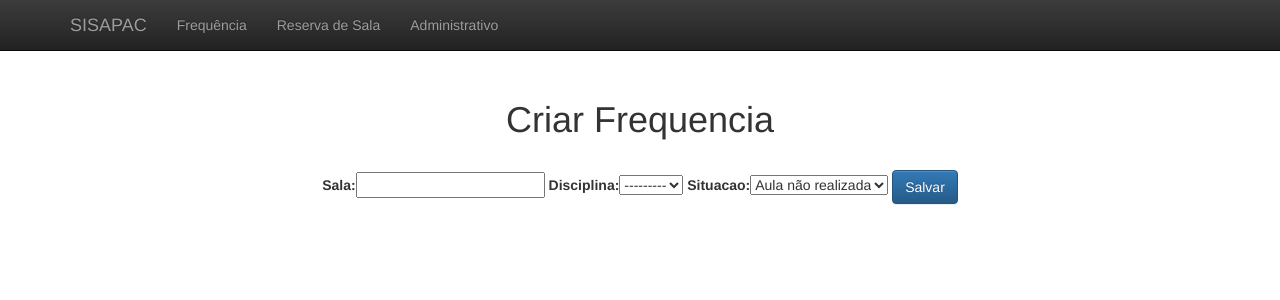
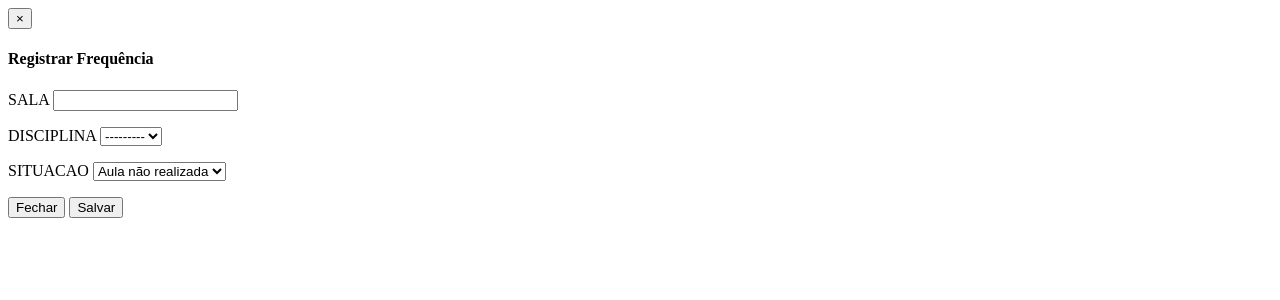
Before and after one commit to Hallessandro/SISAPAC, a Django app: template appsispac/templates/appsispac/frequencias_form.html in a window 1280 px wide. Shown: the top 300 px of the page. Run offline with Django 3.2, Linux system fonts and the light colour scheme; the template is opened without the code that fills it: values that come from a table or form of the project are taken from there, others are empty; some libraries are stand-ins or nearby versions.

Commit message:
Formulário de registro de frequencia implementado

```diff
--- a/appsispac/templates/appsispac/base.html
+++ b/appsispac/templates/appsispac/base.html
@@ -13,7 +13,6 @@
 
     <!-- Bootstrap Core CSS -->
     <link href="css/bootstrap.min.css" rel="stylesheet">
-
     <!-- Custom CSS -->
     <style>
     body {
@@ -29,11 +28,10 @@
         <script src="https://oss.maxcdn.com/libs/respond.js/1.4.2/respond.min.js"></script>
     <![endif]-->
 <!-- Latest compiled and minified CSS -->
-<link rel="stylesheet" href="https://maxcdn.bootstrapcdn.com/bootstrap/3.3.6/css/bootstrap.min.css" integrity="sha384-1q8mTJOASx8j1Au+a5WDVnPi2lkFfwwEAa8hDDdjZlpLegxhjVME1fgjWPGmkzs7" crossorigin="anonymous">
-<!-- Optional theme -->
-<link rel="stylesheet" href="https://maxcdn.bootstrapcdn.com/bootstrap/3.3.6/css/bootstrap-theme.min.css" integrity="sha384-fLW2N01lMqjakBkx3l/M9EahuwpSfeNvV63J5ezn3uZzapT0u7EYsXMjQV+0En5r" crossorigin="anonymous">
-<!-- Latest compiled and minified JavaScript -->
-<script src="https://maxcdn.bootstrapcdn.com/bootstrap/3.3.6/js/bootstrap.min.js" integrity="sha384-0mSbJDEHialfmuBBQP6A4Qrprq5OVfW37PRR3j5ELqxss1yVqOtnepnHVP9aJ7xS" crossorigin="anonymous"></script>
+
+  <link rel="stylesheet" href="http://maxcdn.bootstrapcdn.com/bootstrap/3.3.6/css/bootstrap.min.css">
+  <script src="https://ajax.googleapis.com/ajax/libs/jquery/1.12.4/jquery.min.js"></script>
+  <script src="http://maxcdn.bootstrapcdn.com/bootstrap/3.3.6/js/bootstrap.min.js"></script>
 </head>
 
 <body>
@@ -90,7 +88,7 @@
 
     <!-- Bootstrap Core JavaScript -->
     <script src="js/bootstrap.min.js"></script>
-
+    <script src="http://malsup.github.com/jquery.form.js"></script>
 </body>
 
 </html>
--- a/appsispac/templates/appsispac/frequencias_form.html
+++ b/appsispac/templates/appsispac/frequencias_form.html
@@ -1,13 +1,36 @@
-{% extends 'appsispac/base.html' %}
-{% block conteudo %}
-     <h1 style="margin: 30px">{% if frequencias %}
-         Editar Frequencia{% else %}
-         Criar Frequencia{% endif%}
-     </h1>
-        <form method="POST" role="form">
-        {% csrf_token %}
-        {{ form.as_table }}
+<!DOCTYPE html>
+  <head>
+    <title>Registrar Frequência</title>
+    <meta charset="utf-8">
+    <meta name="viewport" content="width=device-width, initial-scale=1">
+  </head>
+
+  <body>
+    <!-- Modal -->
+<div class="modal fade" id="myModal" tabindex="-1" role="dialog" aria-labelledby="myModalLabel" aria-hidden="true">
+  <div class="modal-dialog" role="document">
+    <div class="modal-content">
+      <form method="POST" role="form">
+      <div class="modal-header">
+        <button type="button" class="close" data-dismiss="modal" aria-label="Close">
+          <span aria-hidden="true">&times;</span>
+        </button>
+        <h4 class="modal-title" id="myModalLabel">Registrar Frequência</h4>
+      </div>
+      <div class="modal-body">
+          {% csrf_token %}
+          {% for field in form %}
+            <p>{{ field.name.upper }}
+            {{ field}}</p>
+          {% endfor %}
+      </div>
+      <div class="modal-footer">
+        <button type="button" class="btn btn-secondary" data-dismiss="modal">Fechar</button>
         <input type="submit" class="btn btn-primary" value="Salvar">
-        </form>
-
-{% endblock %}
+      </div>
+      </form>
+    </div>
+  </div>
+</div>
+  </body>
+</html>
--- a/appsispac/urls.py
+++ b/appsispac/urls.py
@@ -4,5 +4,5 @@ from appsispac.views import *
 urlpatterns = [
 	 url(r'^$',home,name='home'),
 	 url(r'^frequencias/list$',frequencias_list,name='frequencias_list'),
-	  url(r'^frequencias/update/(?P<pk>\d+)$',frequencias_update,name='frequencias_update'),
+	 url(r'^frequencias/update/(?P<pk>\d+)$',frequencias_update,name='frequencias_update'),
 ]
```
Also changed, not shown: appsispac/templates/appsispac/frequencias_list.html (+9 -1 lines).
